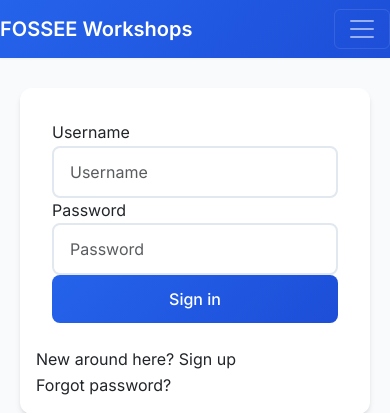
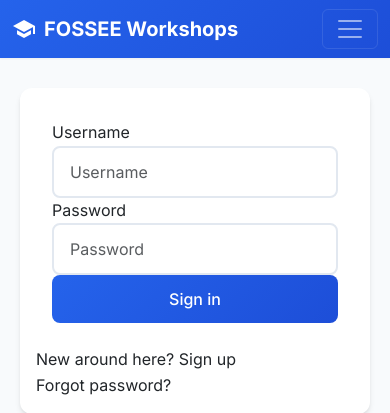
Before and after one commit to Dharshan-vs/interntask1, a Django app: page /workshop/login/?next=/statistics/team in a window 390 px wide. Shown: the top 413 px of the page. Run offline with Django 3.2, Linux system fonts and the light colour scheme; some libraries are stand-ins or nearby versions.

Commit message:
feat: improve navbar with responsive collapsible menu
- Upgrade navbar to Bootstrap 5 with proper data attributes
- Add Material Icons for better visual hierarchy
- Implement mobile-first responsive design
- Add ARIA labels for accessibility compliance
- Create user-friendly dropdown with icons
- Separate guest and authenticated user navigation
- Improve touch targets for mobile devices

```diff
--- a/workshop_app/templates/workshop_app/base.html
+++ b/workshop_app/templates/workshop_app/base.html
@@ -57,77 +57,128 @@
 
 <body>
 {% block header %}
-    <nav class="navbar navbar-dark navbar-expand-lg bg-dark fixed-top">
+    <nav class="navbar navbar-expand-lg navbar-dark fixed-top" style="background: linear-gradient(135deg, var(--primary-color) 0%, var(--primary-hover) 100%);">
+        <div class="container-fluid">
+            <!-- Brand -->
             {% if user.is_authenticated %}
-        <a class="navbar-brand text-white" href="{% url 'workshop_app:index' %}">FOSSEE Workshops</a>
+            <a class="navbar-brand fw-bold d-flex align-items-center" href="{% url 'workshop_app:index' %}">
+                <span class="material-icons me-2">school</span>
+                FOSSEE Workshops
+            </a>
             {% else %}
-        <a class="navbar-brand text-white" href="{{request.scheme}}://{{request.get_host}}">FOSSEE Workshops</a>
+            <a class="navbar-brand fw-bold d-flex align-items-center" href="{{request.scheme}}://{{request.get_host}}">
+                <span class="material-icons me-2">school</span>
+                FOSSEE Workshops
+            </a>
             {% endif %}
-        <button class="navbar-toggler" type="button" data-toggle="collapse" data-target="#navbarSupportedContent"
+
+            <!-- Mobile Toggle Button -->
+            <button class="navbar-toggler" type="button" data-bs-toggle="collapse" data-bs-target="#navbarSupportedContent"
                     aria-controls="navbarSupportedContent" aria-expanded="false" aria-label="Toggle navigation">
                 <span class="navbar-toggler-icon"></span>
             </button>
+
+            <!-- Collapsible Content -->
             <div class="collapse navbar-collapse" id="navbarSupportedContent">
-            <ul class="navbar-nav">
+                <!-- Left Navigation -->
+                <ul class="navbar-nav me-auto">
                     <li class="nav-item">
-                    <a class="nav-link text-white" href="/">
+                        <a class="nav-link d-flex align-items-center" href="/" aria-label="Home">
+                            <span class="material-icons me-1">home</span>
                             Home
                         </a>
                     </li>
                     <li class="nav-item">
-                    <a class="nav-link text-white" href="{% url 'statistics_app:public' %}">
-                        Workshop Statistics
+                        <a class="nav-link d-flex align-items-center" href="{% url 'statistics_app:public' %}" aria-label="Workshop Statistics">
+                            <span class="material-icons me-1">analytics</span>
+                            Statistics
+                        </a>
+                    </li>
+                    <li class="nav-item">
+                        <a class="nav-link d-flex align-items-center" href="{% url 'workshop_app:workshop_type_list' %}" aria-label="Browse Workshops">
+                            <span class="material-icons me-1">library_books</span>
+                            Browse Workshops
                         </a>
                     </li>
                 </ul>
+
+                <!-- Right Navigation -->
+                <ul class="navbar-nav">
                     {% if user.is_authenticated %}
-            <ul class="navbar-nav mr-auto">
+                        <!-- Instructor-specific menu -->
                         {% if request.user|has_group:"instructor" %}
                         <li class="nav-item">
-                    <a class="nav-link text-white" href="{% url 'statistics_app:team' %}">
-                        Team Statistics
+                            <a class="nav-link d-flex align-items-center" href="{% url 'statistics_app:team' %}" aria-label="Team Statistics">
+                                <span class="material-icons me-1">group</span>
+                                Team Stats
                             </a>
                         </li>
                         {% endif %}
+
+                        <!-- Workshop Status -->
                         <li class="nav-item">
-                    <a class="nav-link text-white" href="{% url 'workshop_app:workshop_status_instructor' %}">
-                        Workshop Status
+                            <a class="nav-link d-flex align-items-center" href="{% url 'workshop_app:workshop_status_instructor' %}" aria-label="My Workshops">
+                                <span class="material-icons me-1">assignment</span>
+                                My Workshops
                             </a>
                         </li>
+
+                        <!-- Propose Workshop (for coordinators) -->
                         {% if not request.user|has_group:"instructor" %}
                         <li class="nav-item">
-                        <a class="nav-link text-white" href="{% url 'workshop_app:propose_workshop' %}">
+                            <a class="nav-link d-flex align-items-center" href="{% url 'workshop_app:propose_workshop' %}" aria-label="Propose New Workshop">
+                                <span class="material-icons me-1">add_circle</span>
                                 Propose Workshop
                             </a>
                         </li>
                         {% endif %}
-                <li class="nav-item">
-                    <a class="nav-link text-white" href="{% url 'workshop_app:workshop_type_list' %}">
-                        Workshop Types
+
+                        <!-- User Dropdown -->
+                        <li class="nav-item dropdown">
+                            <a class="nav-link dropdown-toggle d-flex align-items-center" href="#" id="navbarDropdown" role="button"
+                               data-bs-toggle="dropdown" aria-expanded="false" aria-label="User Menu">
+                                <span class="material-icons me-1">account_circle</span>
+                                <span class="d-none d-md-inline">{{user.get_full_name|title|default:user.username}}</span>
+                            </a>
+                            <ul class="dropdown-menu dropdown-menu-end" aria-labelledby="navbarDropdown">
+                                <li>
+                                    <a class="dropdown-item d-flex align-items-center" href="{% url 'workshop_app:view_own_profile' %}">
+                                        <span class="material-icons me-2">person</span>
+                                        Profile
+                                    </a>
+                                </li>
+                                <li>
+                                    <a class="dropdown-item d-flex align-items-center" href="{% url 'password_change' %}">
+                                        <span class="material-icons me-2">lock</span>
+                                        Change Password
+                                    </a>
+                                </li>
+                                <li><hr class="dropdown-divider"></li>
+                                <li>
+                                    <a class="dropdown-item d-flex align-items-center text-danger" href="{% url 'workshop_app:logout' %}">
+                                        <span class="material-icons me-2">logout</span>
+                                        Logout
                                     </a>
                                 </li>
                             </ul>
-            <div class="my-2 my-lg-0">
-                <ul class="navbar-nav mr-auto">
-                    <li class="nav-item dropdown">
-                        <a class="nav-link dropdown-toggle text-white" href="#" id="navbarDropdown" role="button"
-                           data-toggle="dropdown" aria-haspopup="true" aria-expanded="false">
-                           <span class="material-icons" style="vertical-align: middle">account_circle</span>
-                            <p style="display: inline; vertical-align: middle">
-                                {{user.get_full_name|title}}
-                            </p>
+                        </li>
+                    {% else %}
+                        <!-- Guest User Menu -->
+                        <li class="nav-item">
+                            <a class="nav-link d-flex align-items-center" href="{% url 'workshop_app:login' %}" aria-label="Login">
+                                <span class="material-icons me-1">login</span>
+                                Login
                             </a>
-                        <div class="dropdown-menu" aria-labelledby="navbarDropdown">
-                            <a class="dropdown-item" href="{% url 'workshop_app:view_own_profile' %}">Profile</a>
-                            <a class="dropdown-item" href="{% url 'password_change' %}">
-                                 Change Password
+                        </li>
+                        <li class="nav-item">
+                            <a class="nav-link d-flex align-items-center" href="{% url 'workshop_app:register' %}" aria-label="Register">
+                                <span class="material-icons me-1">person_add</span>
+                                Register
                             </a>
-                            <a class="dropdown-item" href="{% url 'workshop_app:logout' %}">Logout</a>
-                        </div>
                         </li>
+                    {% endif %}
                 </ul>
             </div>
-            {% endif %}
         </div>
     </nav>
 {% endblock %}
```
Lines whose indentation alone changed are shown as unchanged.
